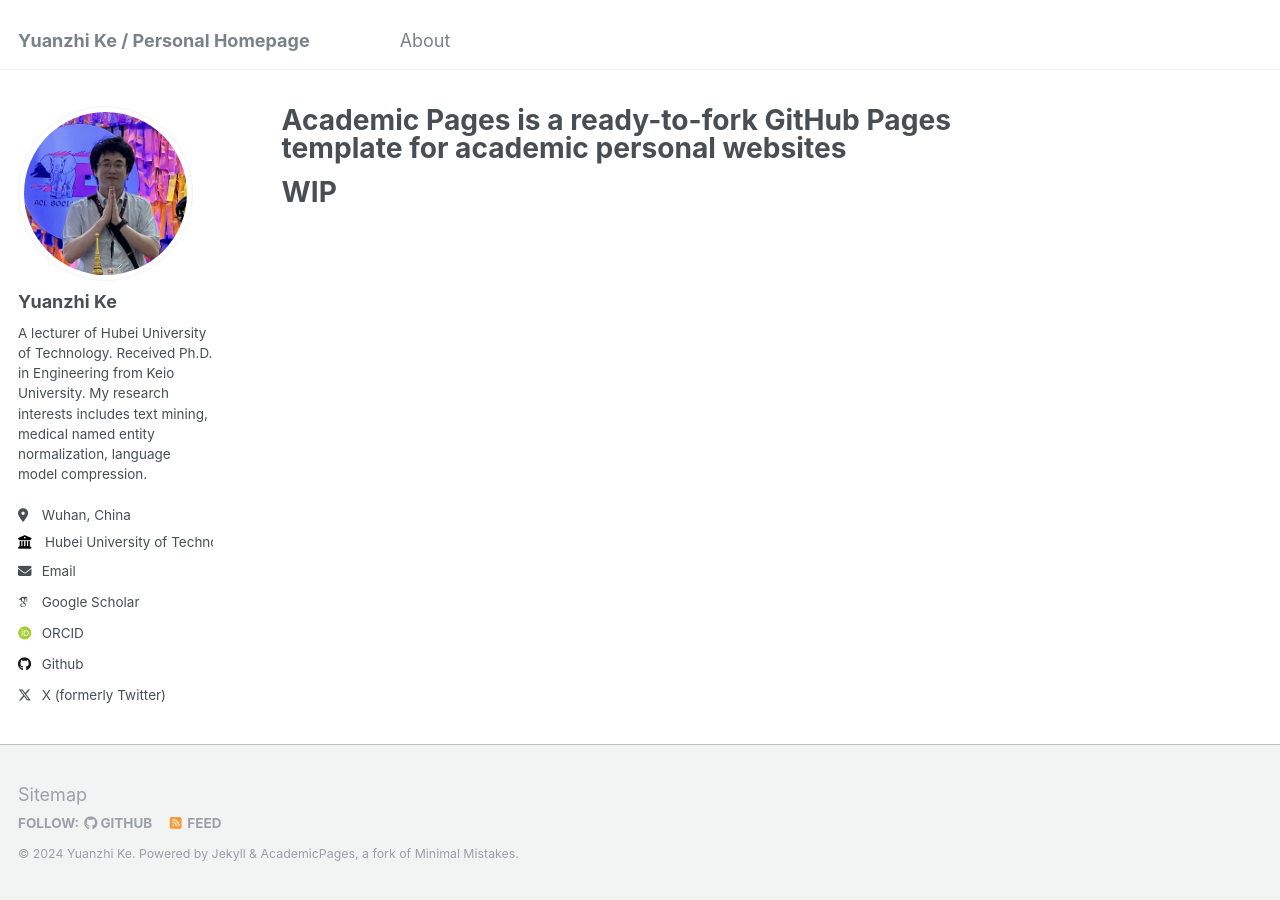
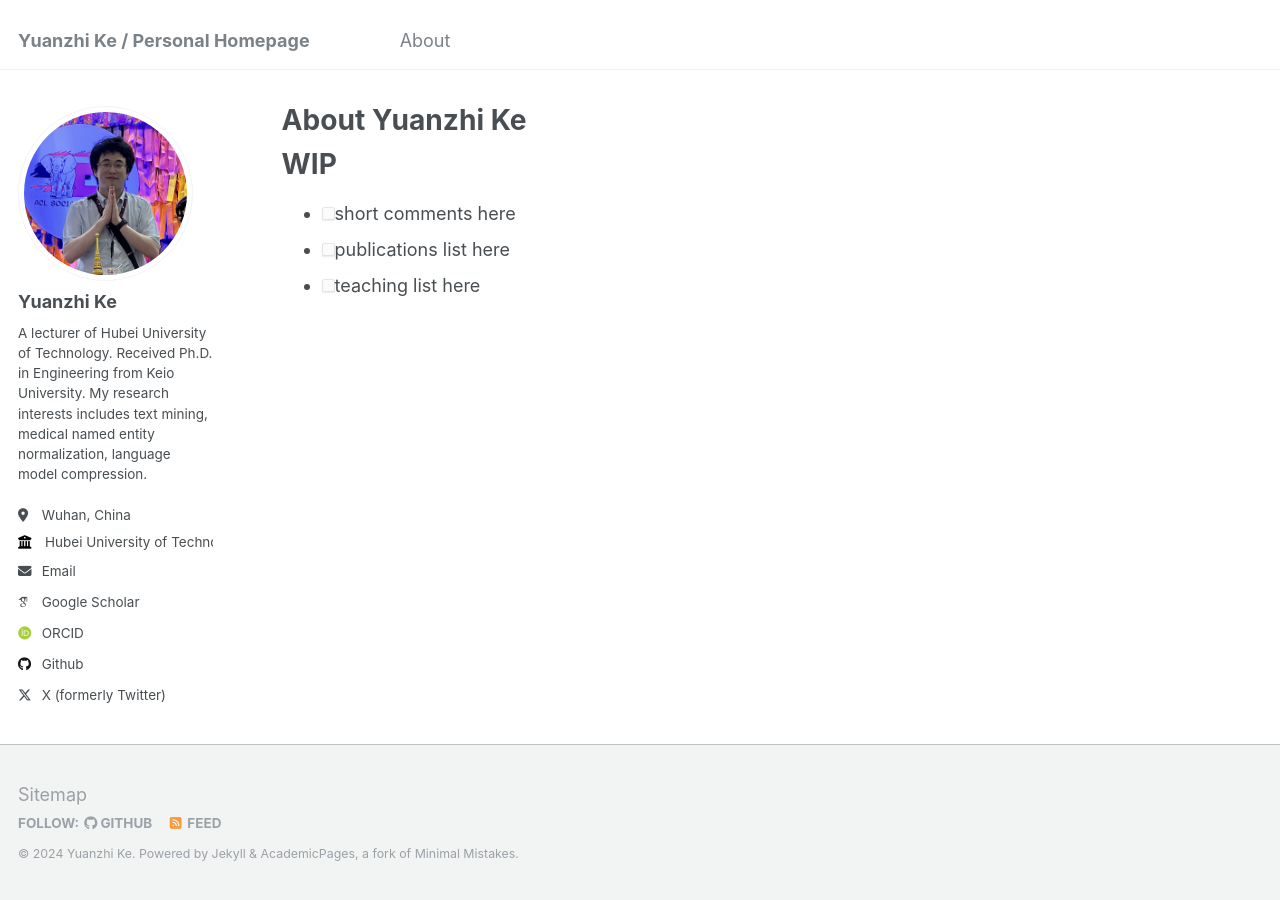
Before and after one commit to yuanzhiKe/yuanzhike.github.io, a Jekyll site: the page built from _pages/about.md, in a window 1280 px wide. Built offline with Jekyll 4.4.1, drawn with Linux system fonts in a browser that asks for light colours; some web fonts are replaced.

Commit message:
update about

```diff
--- a/_pages/about.md
+++ b/_pages/about.md
@@ -1,6 +1,6 @@
 ---
 permalink: /
-title: "Academic Pages is a ready-to-fork GitHub Pages template for academic personal websites"
+title: "About Yuanzhi Ke"
 author_profile: true
 redirect_from:
 - /about/
@@ -8,3 +8,7 @@ redirect_from:
 ---
 
 # WIP
+
+- [ ] short comments here
+- [ ] publications list here
+- [ ] teaching list here
```
